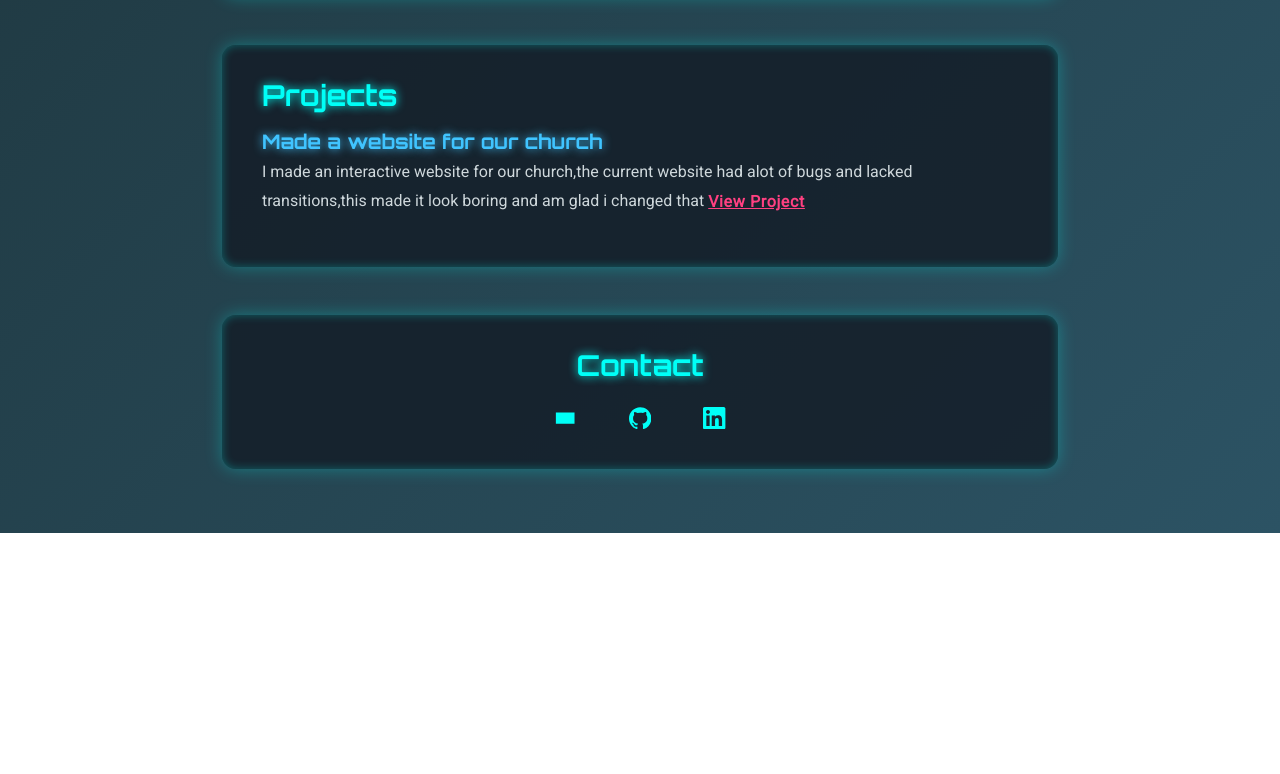
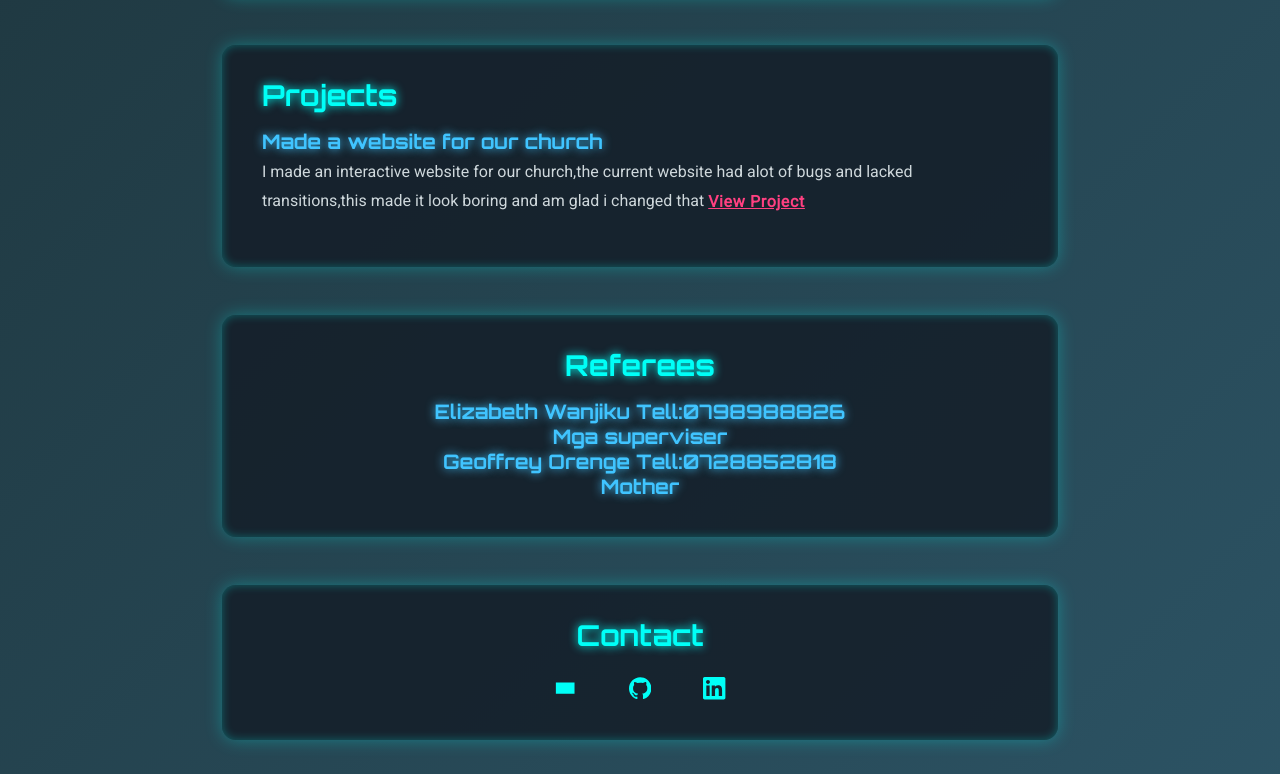
Before and after one commit to Adypatoh/cv, a plain HTML site: page index.html in a window 1280 px wide. Shown: the part 2023-2797 px from the top of the page. Before the commit the page ends 2556 px from the top, so only its background shows below. Drawn offline with Linux system fonts and the light colour scheme.

Commit message:
Update index.html

```diff
--- a/index.html
+++ b/index.html
@@ -109,6 +109,17 @@
     </section>
 
     <section id="contact" tabindex="0" aria-label="Contact information and social profiles">
+     <div class="project-title"> <h2>Referees</h2>
+      <p>Elizabeth Wanjiku Tell:0798988826 </p><span>Mga superviser</span>
+      <p>Geoffrey Orenge Tell:0728852818 </p><span>Mother</span>
+      </div>
+
+
+    </section><section id="contact" tabindex="0" aria-label="Contact information and social profiles">
+
+
+
+
       <h2>Contact</h2>
       <a href="Patrickmisiani3927@gmail.com" aria-label="Email Me" title="Email Me">
         <svg viewBox="0 0 24 24" aria-hidden="true" focusable="false">
```
